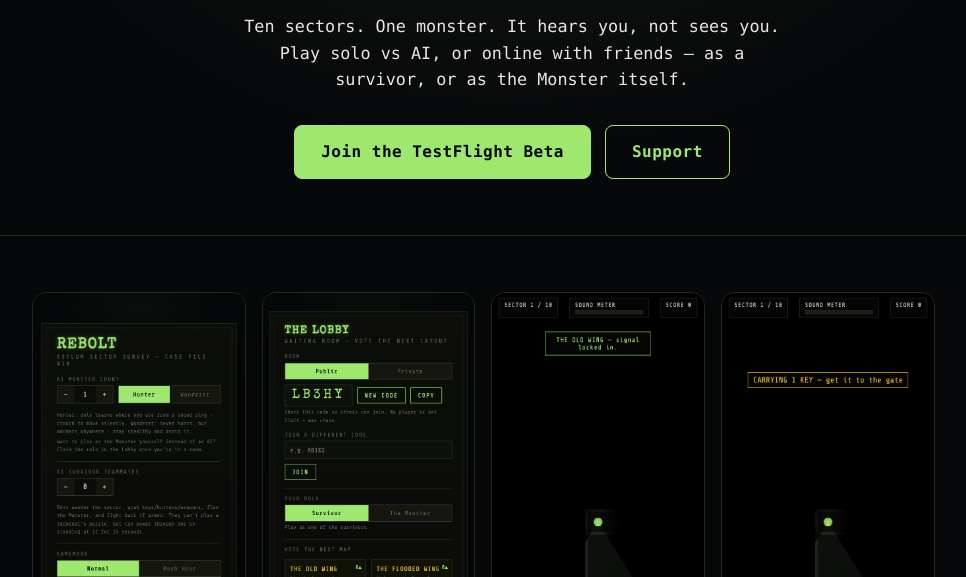
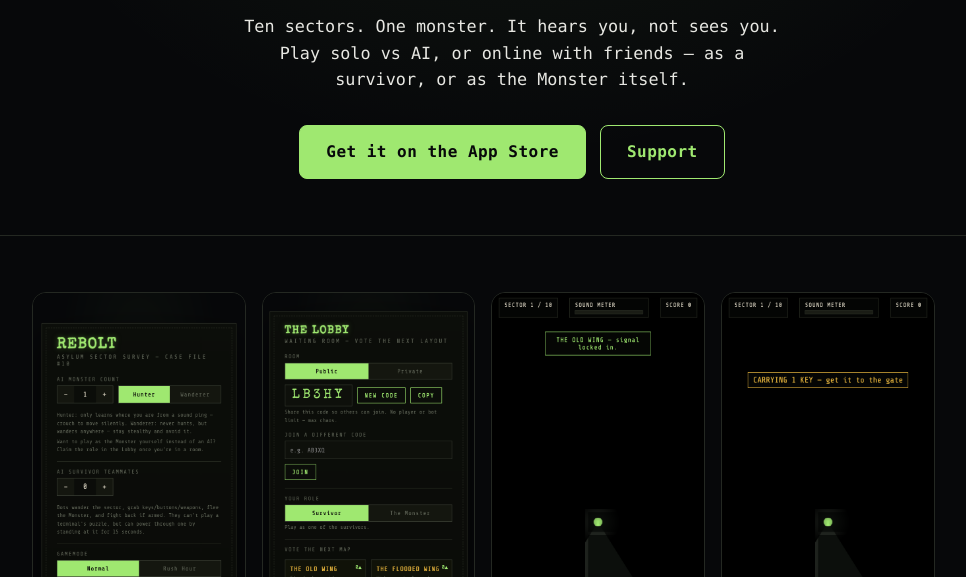
Before and after one commit to poptart-linux-person/rebolt-site, a plain HTML site: page index.html in a window 1280 px wide. Shown: the part 223-800 px from the top of the page, without its empty margins (128-1094 px from the left). Drawn offline with Linux system fonts and the light colour scheme.

Commit message:
Link the live App Store listing

```diff
--- a/index.html
+++ b/index.html
@@ -14,7 +14,7 @@
       <h1>REBOLT</h1>
       <p class="lede">Ten sectors. One monster. It hears you, not sees you.<br>Play solo vs AI, or online with friends &mdash; as a survivor, or as the Monster itself.</p>
       <div class="cta-row">
-        <a class="btn" href="https://testflight.apple.com/join/whmJVZUV" id="appStoreLink">Join the TestFlight Beta</a>
+        <a class="btn" href="https://apps.apple.com/us/app/rebolt-asylum-escape/id6791654304" id="appStoreLink">Get it on the App Store</a>
         <a class="btn ghost" href="support.html">Support</a>
       </div>
     </div>
```
